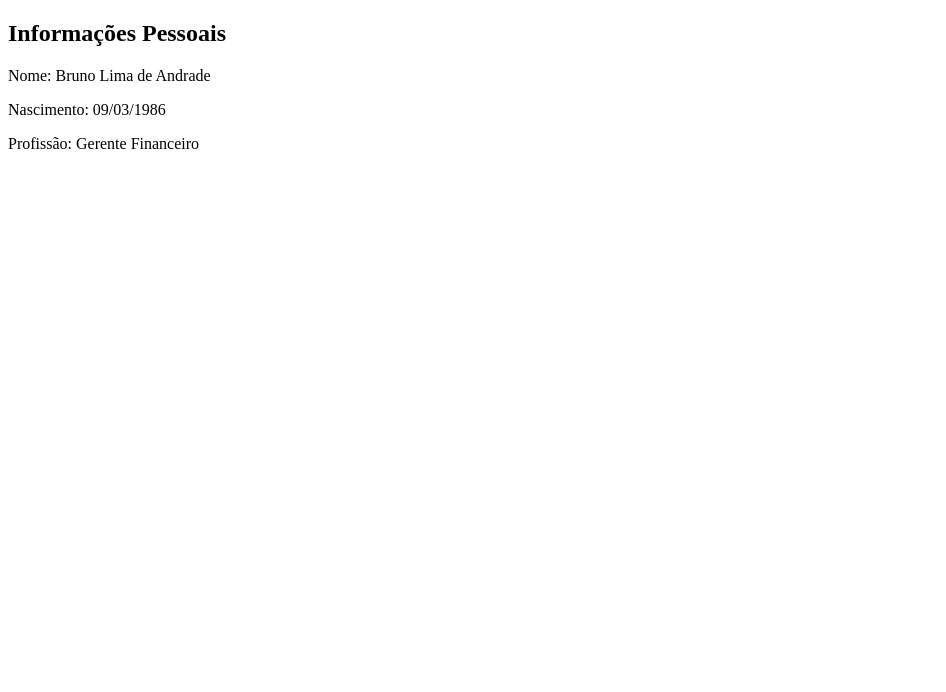
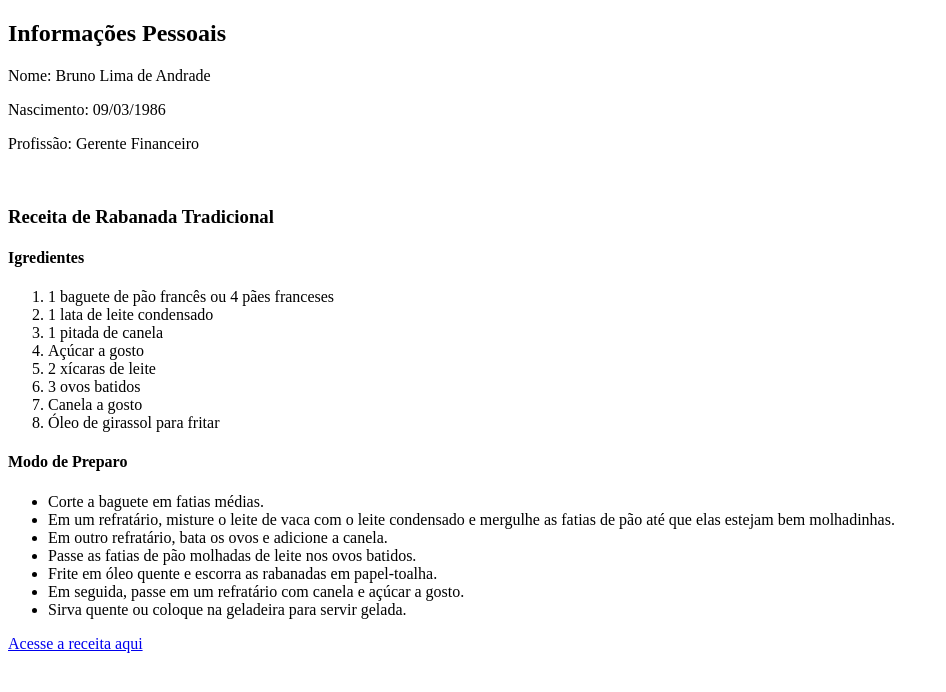
Before and after one commit to brunolimal/exercicios, a plain HTML site: page index.html in a window 1280 px wide. Shown: the whole page, without its empty margins (0-946 px from the left). Drawn offline with Linux system fonts and the light colour scheme.

Commit message:
section, listas e link inseridos

```diff
--- a/index.html
+++ b/index.html
@@ -12,5 +12,34 @@
         <p>Nascimento: 09/03/1986</p>
         <p>Profissão: Gerente Financeiro</p>
     </header>
+    <br>
+    <section>
+        <h3>Receita de Rabanada Tradicional</h3>
+
+        <h4>Igredientes</h4>
+        <ol>
+            <li>1 baguete de pão francês ou 4 pães franceses</li>
+            <li>1 lata de leite condensado</li>
+            <li>1 pitada de canela</li>
+            <li>Açúcar a gosto</li>
+            <li>2 xícaras de leite</li>
+            <li>3 ovos batidos</li>
+            <li>Canela a gosto</li>
+            <li>Óleo de girassol para fritar</li>
+          </ol>
+    </section>
+    <h4>Modo de Preparo</h4>
+    <section>
+        <ul>
+        <li>Corte a baguete em fatias médias.</li>
+        <li>Em um refratário, misture o leite de vaca com o leite condensado e mergulhe as fatias de pão até que elas estejam bem molhadinhas.</li>
+        <li>Em outro refratário, bata os ovos e adicione a canela.</li>
+        <li>Passe as fatias de pão molhadas de leite nos ovos batidos.</li>
+        <li>Frite em óleo quente e escorra as rabanadas em papel-toalha.</li>
+        <li>Em seguida, passe em um refratário com canela e açúcar a gosto.</li>
+        <li>Sirva quente ou coloque na geladeira para servir gelada.</li>
+        </ul>
+        <a href="https://www.tudogostoso.com.br/receita/32427-rabanada-tradicional.html">Acesse a receita aqui</a>
+    </section>
 </body>
 </html>
```
